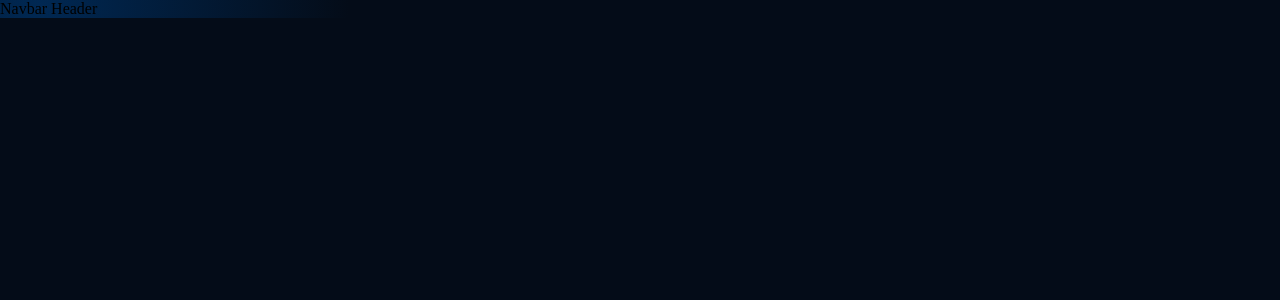
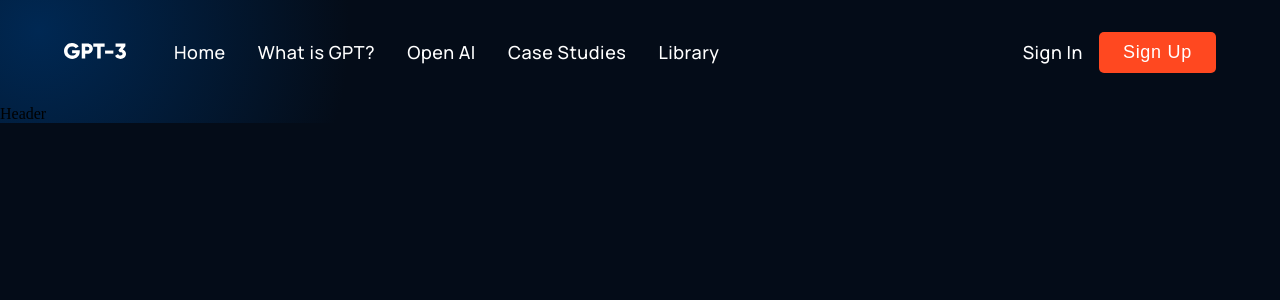
Before and after one commit to syedmilad/GPT3, a React (Vite) app: page / in a window 1280 px wide. Shown: the top 300 px of the page. Built offline with nearby package versions, Linux system fonts and the light colour scheme.

Commit message:
completed the navbar sytling.

```diff
--- a/src/App.jsx
+++ b/src/App.jsx
@@ -1,13 +1,15 @@
 import React from 'react'
 import "./App.css"
+import { Navbar } from './components'
+import Header from './container/Header/Header'
 
 const App = () => {
   return (
     <div className='App'>
-        <div className='gradient__bg'>
-              Navbar
-              Header
-        </div>
+       <div className='gradient__bg'>
+        <Navbar/>
+        <Header/>
+       </div>
     </div>
   )
 }
--- a/src/components/Navbar/Navbar.css
+++ b/src/components/Navbar/Navbar.css
@@ -0,0 +1,61 @@
+.gpt3__navbar{
+    display: flex;
+    justify-content: space-between;
+    align-items: center;
+
+    padding: 2rem 4rem;
+}
+.gpt3__navbar-links{
+    display: flex;
+    flex: 1;
+    justify-content: flex-start;
+    align-items: center;
+}
+
+.gpt3__navbar-link_logo{
+    margin-right: 2rem;
+}
+.gpt3__navbar-link_logo img{
+    width: 62px;
+    height: 16px;
+}
+.gpt3__navbar-links_container{
+    width: 100%;
+    display: flex;
+    flex-direction: row;
+    justify-content: flex-start;
+    align-items: center;
+}
+.gpt3__navbar-links_container p,
+.gpt3__navbar-sign p,
+.gpt3__navbar-menu_container p{
+    font-family: var(--font-family);
+    font-size: 18px;
+    font-weight: 500;
+    letter-spacing: 0.03em;
+    line-height: 25px;
+    color: #fff;
+    margin: 0 1rem;
+
+    cursor: pointer;
+}
+
+.gpt3__navbar-sign{
+    display: flex;
+    flex-direction: row;
+    justify-content: flex-end;
+    align-items: center;
+}
+.gpt3__navbar-sign button{
+    padding: 0.5rem 1.5rem;
+    border-radius: 5px;
+    background: #FF4820;
+    color: #fff;
+    font-size: 18px;
+    line-height: 25px;
+    letter-spacing: 0.04em;
+    font-weight: 500;
+    border: none;
+    outline: none;
+    cursor: pointer;
+}
--- a/src/components/Navbar/Navbar.jsx
+++ b/src/components/Navbar/Navbar.jsx
@@ -1,8 +1,26 @@
 import React from 'react'
-
+import "./Navbar.css";
+import {logoSvg} from '../../assets';
 const Navbar = () => {
   return (
-    <div>Navbar</div>
+    <div className='gpt3__navbar' >
+      <div className='gpt3__navbar-links'>
+        <div className='gpt3__navbar-link_logo' >
+            <img src={logoSvg} alt="logo" />
+        </div>
+        <div className='gpt3__navbar-links_container' >
+            <p><a href="#home">Home</a></p>
+            <p><a href="#wgt3">What is GPT?</a></p>
+            <p><a href="#features">Open AI</a></p>
+            <p><a href="#possibility">Case Studies</a></p>
+            <p><a href="#footer">Library</a></p>
+        </div>
+      </div>
+      <div className='gpt3__navbar-sign'>
+          <p>Sign In</p>
+          <button type='button'>Sign Up</button>
+      </div>
+    </div>
   )
 }
 
```
